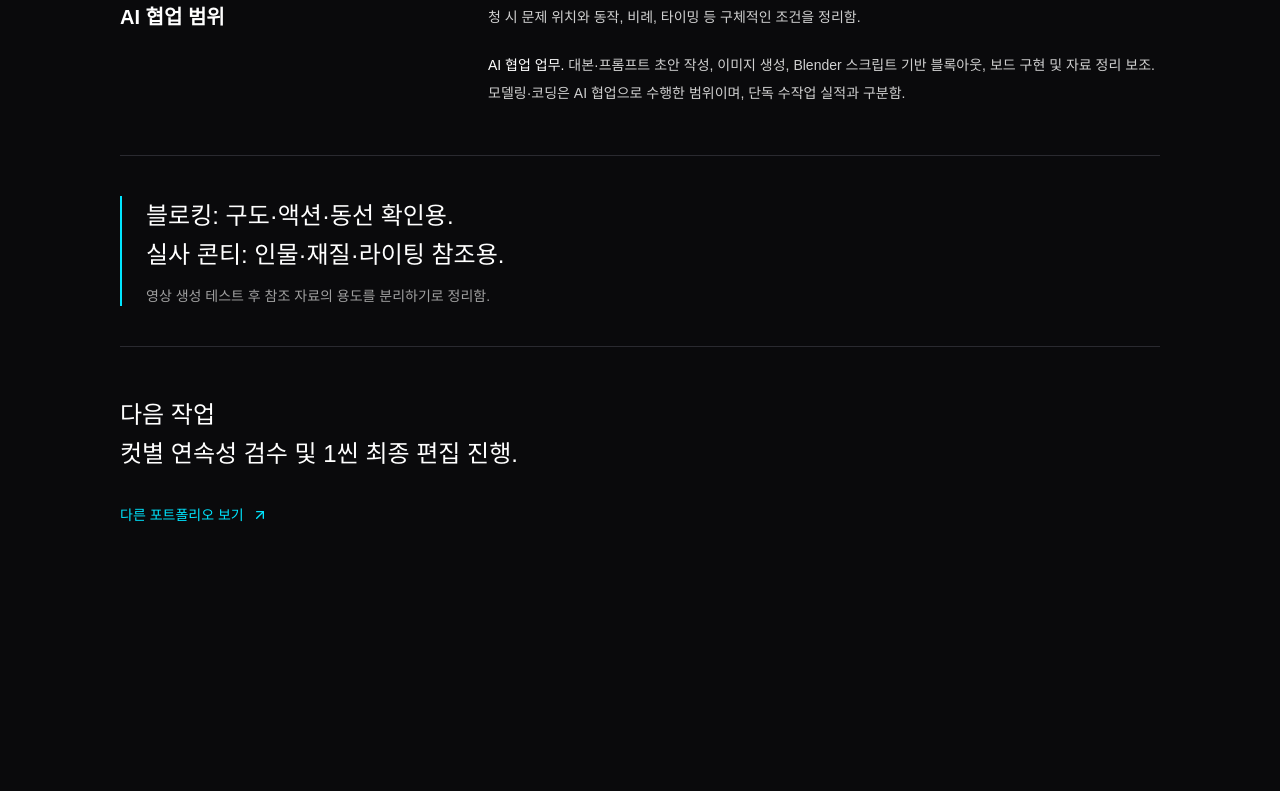
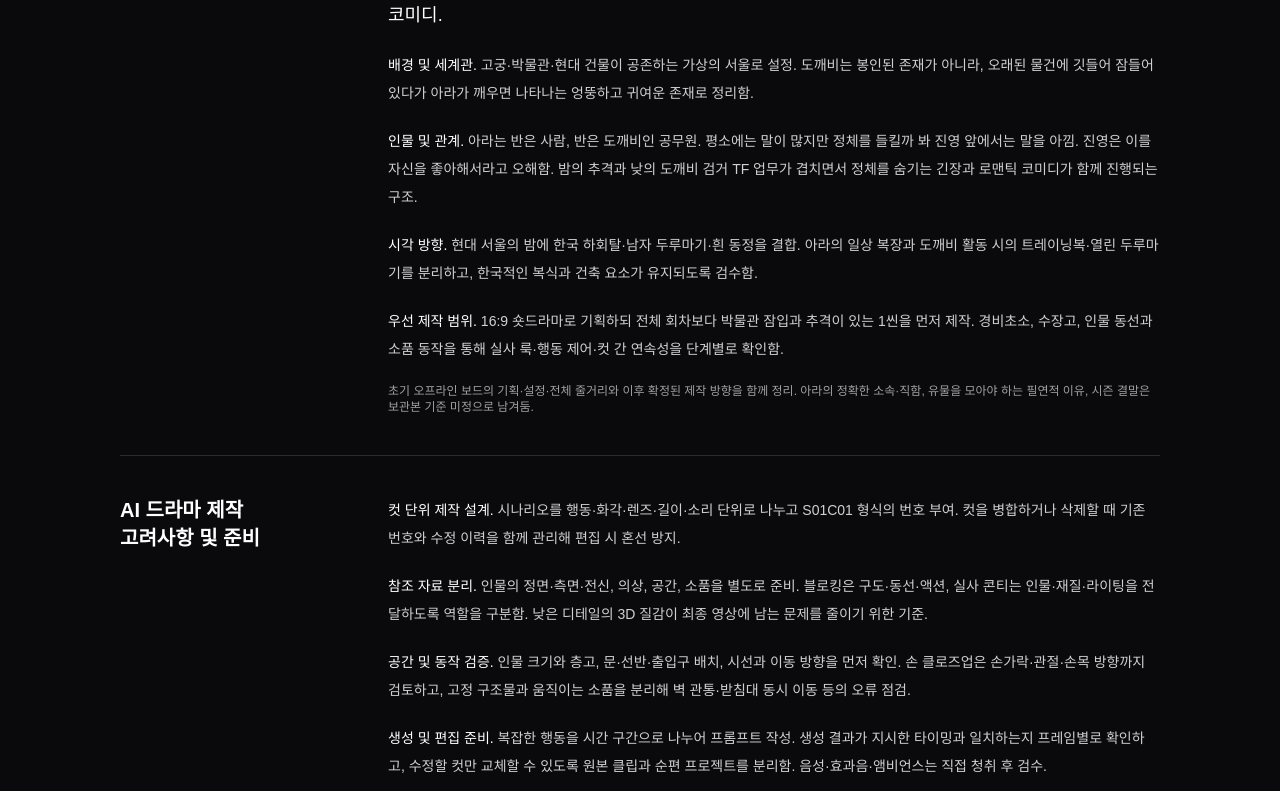
Before and after one commit to daylight0822/daylight0822.github.io, a React (Vite) app: page /#/case-study in a window 1280 px wide. Shown: the part 749-1540 px from the top of the page. Before the commit the page ends 1373 px from the top, so only its background shows below. Built offline with nearby package versions, Linux system fonts and the light colour scheme; a web font is replaced by a local one.

Commit message:
Reframe overview around story concept and AI production preparation

```diff
--- a/src/pages/CaseStudyPage.tsx
+++ b/src/pages/CaseStudyPage.tsx
@@ -37,8 +37,28 @@ export default function CaseStudyPage() {
         </>}
       </header>
       <nav aria-label="제작 공정 메뉴" className="grid grid-cols-2 md:grid-cols-3 gap-2 my-8">{menus.map(m => <Link key={m.id} to={`?menu=${m.id}`} aria-current={active === m.id ? "page" : undefined} className={`border rounded-lg p-3 text-sm transition-colors focus-visible:outline focus-visible:outline-2 focus-visible:outline-accent ${active === m.id ? "border-accent text-accent bg-accent/5" : "border-border text-text-dim hover:border-accent"}`}>{m.title}</Link>)}</nav>
-      <div key={active}>
-      {active === "overview" && <>      <section className="py-12 grid md:grid-cols-[1fr_2fr] gap-8 border-b border-border"><h2 className="text-xl font-semibold">담당 업무 및<br/>AI 협업 범위</h2><div className="space-y-5 text-sm leading-7 text-text-dim"><p><strong className="text-text">구다영 담당 업무.</strong> 캐릭터·세계관·복식 방향, 컷 순서와 사이즈, 시선·동선·대사·타이밍 결정 및 결과물 검수. 수정 요청 시 문제 위치와 동작, 비례, 타이밍 등 구체적인 조건을 정리함.</p><p><strong className="text-text">AI 협업 업무.</strong> 대본·프롬프트 초안 작성, 이미지 생성, Blender 스크립트 기반 블록아웃, 보드 구현 및 자료 정리 보조. 모델링·코딩은 AI 협업으로 수행한 범위이며, 단독 수작업 실적과 구분함.</p></div></section>
+      <div key={active}>      {active === "overview" && <>
+      <section className="py-10 grid md:grid-cols-[220px_1fr] gap-6 md:gap-12 border-b border-border">
+        <h2 className="text-xl font-semibold">작품 기획</h2>
+        <div className="space-y-5 text-sm leading-7 text-text-dim">
+          <p className="text-lg leading-8 text-text">낮에는 평범한 공무원, 밤에는 도깨비로 활동하는 아라와 그녀를 쫓는 직감형 형사 진영의 판타지 로맨틱 코미디.</p>
+          <p><strong className="text-text">배경 및 세계관.</strong> 고궁·박물관·현대 건물이 공존하는 가상의 서울로 설정. 도깨비는 봉인된 존재가 아니라, 오래된 물건에 깃들어 잠들어 있다가 아라가 깨우면 나타나는 엉뚱하고 귀여운 존재로 정리함.</p>
+          <p><strong className="text-text">인물 및 관계.</strong> 아라는 반은 사람, 반은 도깨비인 공무원. 평소에는 말이 많지만 정체를 들킬까 봐 진영 앞에서는 말을 아낌. 진영은 이를 자신을 좋아해서라고 오해함. 밤의 추격과 낮의 도깨비 검거 TF 업무가 겹치면서 정체를 숨기는 긴장과 로맨틱 코미디가 함께 진행되는 구조.</p>
+          <p><strong className="text-text">시각 방향.</strong> 현대 서울의 밤에 한국 하회탈·남자 두루마기·흰 동정을 결합. 아라의 일상 복장과 도깨비 활동 시의 트레이닝복·열린 두루마기를 분리하고, 한국적인 복식과 건축 요소가 유지되도록 검수함.</p>
+          <p><strong className="text-text">우선 제작 범위.</strong> 16:9 숏드라마로 기획하되 전체 회차보다 박물관 잠입과 추격이 있는 1씬을 먼저 제작. 경비초소, 수장고, 인물 동선과 소품 동작을 통해 실사 룩·행동 제어·컷 간 연속성을 단계별로 확인함.</p>
+          <p className="text-xs text-text-muted">초기 오프라인 보드의 기획·설정·전체 줄거리와 이후 확정된 제작 방향을 함께 정리. 아라의 정확한 소속·직함, 유물을 모아야 하는 필연적 이유, 시즌 결말은 보관본 기준 미정으로 남겨둠.</p>
+        </div>
+      </section>
+      <section className="py-10 grid md:grid-cols-[220px_1fr] gap-6 md:gap-12 border-b border-border">
+        <h2 className="text-xl font-semibold">AI 드라마 제작<br/>고려사항 및 준비</h2>
+        <div className="space-y-5 text-sm leading-7 text-text-dim">
+          <p><strong className="text-text">컷 단위 제작 설계.</strong> 시나리오를 행동·화각·렌즈·길이·소리 단위로 나누고 S01C01 형식의 번호 부여. 컷을 병합하거나 삭제할 때 기존 번호와 수정 이력을 함께 관리해 편집 시 혼선 방지.</p>
+          <p><strong className="text-text">참조 자료 분리.</strong> 인물의 정면·측면·전신, 의상, 공간, 소품을 별도로 준비. 블로킹은 구도·동선·액션, 실사 콘티는 인물·재질·라이팅을 전달하도록 역할을 구분함. 낮은 디테일의 3D 질감이 최종 영상에 남는 문제를 줄이기 위한 기준.</p>
+          <p><strong className="text-text">공간 및 동작 검증.</strong> 인물 크기와 층고, 문·선반·출입구 배치, 시선과 이동 방향을 먼저 확인. 손 클로즈업은 손가락·관절·손목 방향까지 검토하고, 고정 구조물과 움직이는 소품을 분리해 벽 관통·받침대 동시 이동 등의 오류 점검.</p>
+          <p><strong className="text-text">생성 및 편집 준비.</strong> 복잡한 행동을 시간 구간으로 나누어 프롬프트 작성. 생성 결과가 지시한 타이밍과 일치하는지 프레임별로 확인하고, 수정할 컷만 교체할 수 있도록 원본 클립과 순편 프로젝트를 분리함. 음성·효과음·앰비언스는 직접 청취 후 검수.</p>
+          <p><strong className="text-text">자료 관리 및 채택 기준.</strong> 보드에서 컷별 이미지·영상·수정 메모를 연결하고 생성·검수·채택·반영 상태를 구분. 모델링·코딩을 포함한 AI 협업 범위와 실제 사용 도구를 기록하며, 파일 생성만으로 완성 처리하지 않음.</p>
+        </div>
+      </section>
       <aside className="my-10 border-l-2 border-accent pl-6"><p className="text-xl md:text-2xl leading-relaxed font-medium">블로킹: 구도·액션·동선 확인용.<br/>실사 콘티: 인물·재질·라이팅 참조용.</p><p className="mt-3 text-sm text-text-muted">영상 생성 테스트 후 참조 자료의 용도를 분리하기로 정리함.</p></aside>
 </>}
       <section aria-label="공정별 제작 기록">{stages.filter(s => s.n === active).map(s=><article id={`stage-${s.n}`} key={s.n} className="scroll-mt-6 py-12 border-t border-border grid md:grid-cols-[220px_1fr] gap-6 md:gap-12"><div><span className="text-4xl text-accent font-light">{s.n}</span><p className="mt-4 text-xs text-text-muted leading-6">{s.tool}</p></div><div><h2 className="text-2xl font-semibold mb-5">{s.title}</h2><p className="text-text-dim text-sm leading-7">{s.body}</p><details className="mt-4 rounded-lg border border-border p-4"><summary className="cursor-pointer text-sm text-accent">세부 조치 및 산출물</summary><p className="text-text-dim text-sm leading-7 mt-4">{s.decision}</p><p className="mt-4 text-sm text-text-dim"><span className="text-accent text-xs block mb-2">작업 산출물</span>{s.output}</p></details>{boardShots[s.n] && <figure className="mt-7"><img src={`dokkaebi/${boardShots[s.n].src}`} alt={boardShots[s.n].caption} loading="lazy" className="w-full h-auto rounded-lg border border-border"/><figcaption className="text-xs text-text-muted leading-6 mt-3">{boardShots[s.n].caption}</figcaption></figure>}</div></article>)}</section>
```
